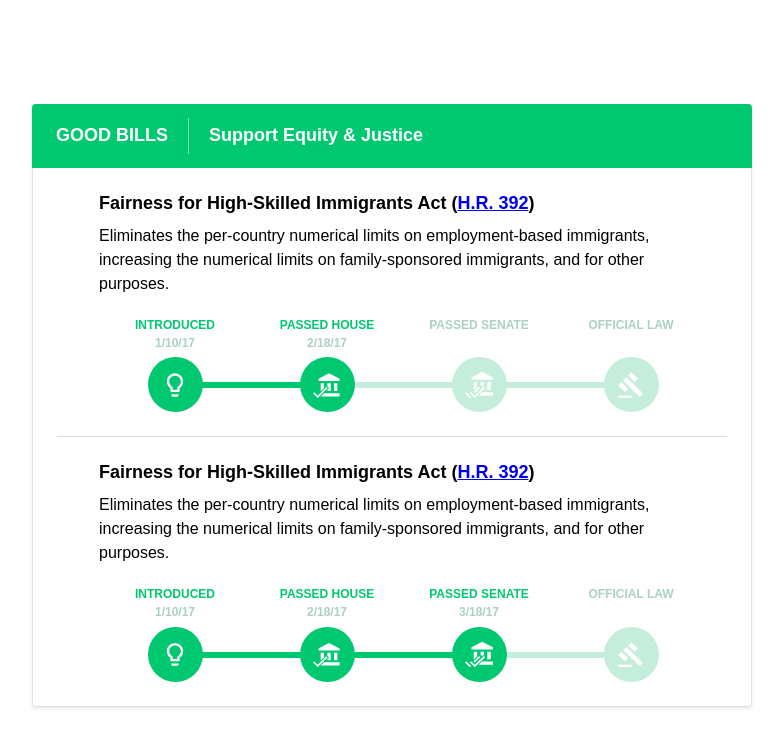
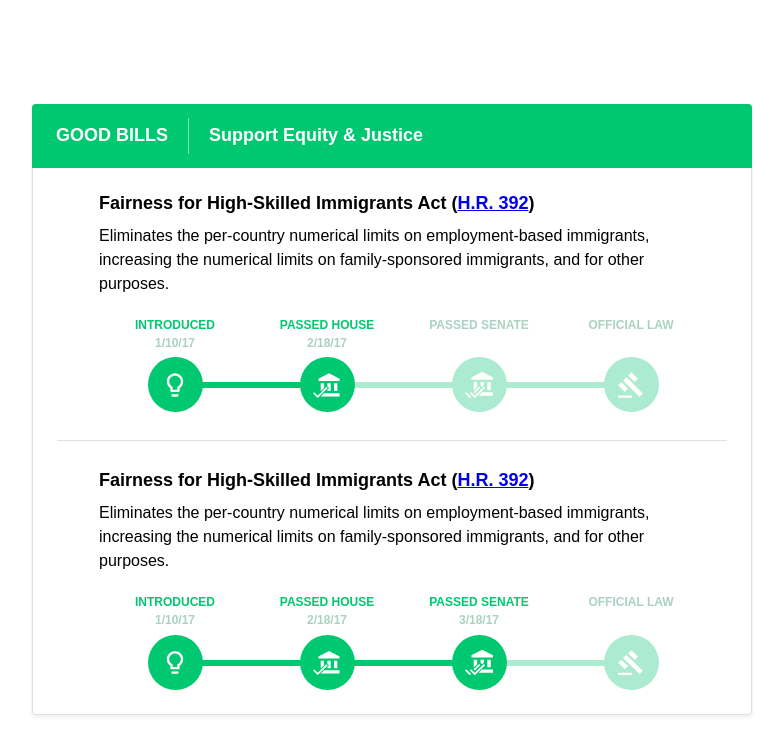
Before and after one commit to StayWokeOrg/bill-tracker-frontend, a website: page dist/index.html in a window 1280 px wide. Shown: the whole page, without its empty margins (248-1031 px from the left). Drawn offline with Linux system fonts and the light colour scheme.

Commit message:
refines color schemes

```diff
--- a/src/css/main.css
+++ b/src/css/main.css
@@ -8,12 +8,12 @@ $spacer-5: 1.5rem;
 $spacer-6: 1.75rem;
 
 $theme-green: #00C870;
-$theme-green-inactive: #C4EDDC;
+$theme-green-inactive: #ABEBD1;
 $theme-green-text-muted: #ABD1C1;
 
-$theme-red: red;
-$theme-red-inactive: #C4EDDC;
-$theme-red-text-muted: #ABD1C1;
+$theme-red: #E53935;
+$theme-red-inactive: #FFCDD2;
+$theme-red-text-muted: #aaa;
 
 $border-color: #e0e0e0;
 $border-radius: 4px;
@@ -213,8 +213,8 @@ $breakpoint-xl: 1200px;
 }
 
 .list-item + .list-item {
-  padding-top: $spacer-5;
-  margin-top: $spacer-5;
+  padding-top: $spacer-6;
+  margin-top: $spacer-6;
   border-top: $border;
 }
 
```
Also changed, not shown: dist/rm-bill-tracker.css.
